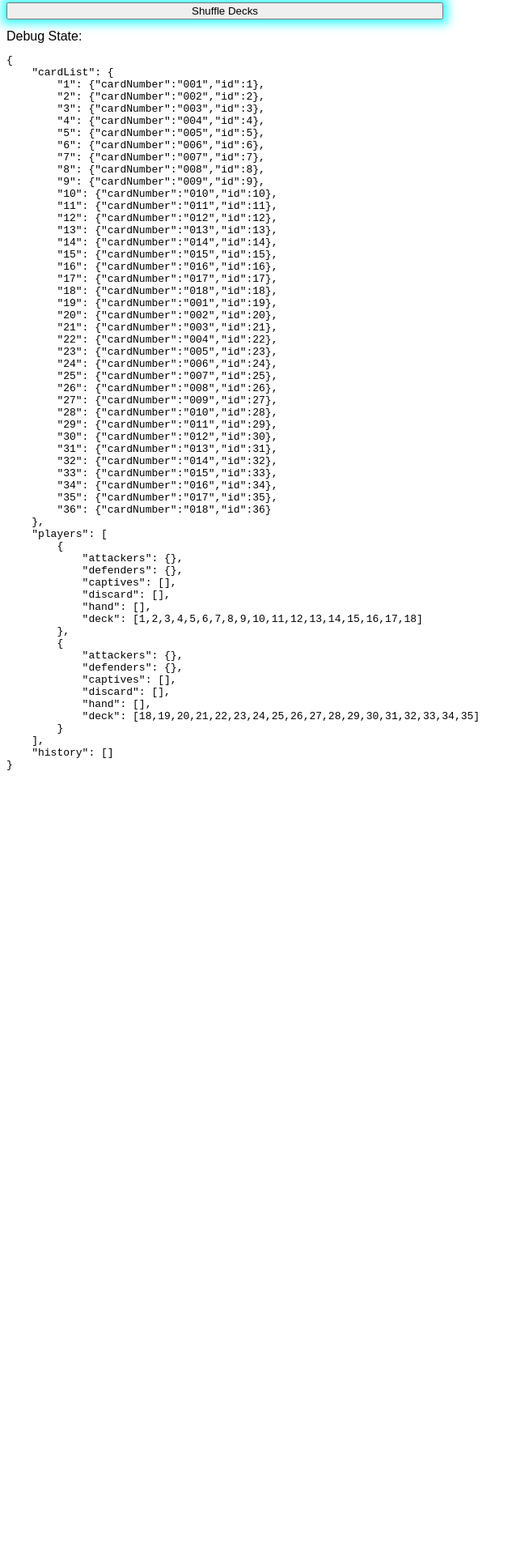
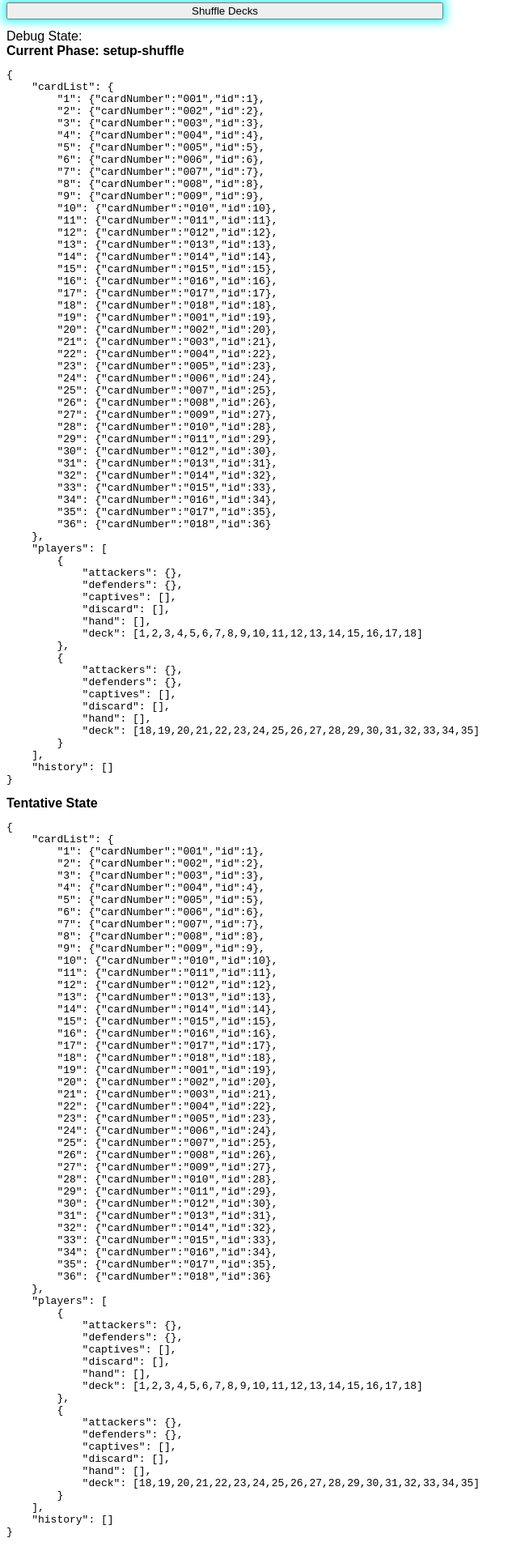
Before and after one commit to fauxsaurus/card-game, a React (Vite) app: page / in a window 1280 px wide. Shown: the part 1078-2998 px from the top of the page at 81% size, without its empty margins (0-654 px from the left). Before the commit the page ends 2051 px from the top, so only its background shows below. Built offline with nearby package versions, Linux system fonts and the light colour scheme.

Commit message:
+more debug code output

```diff
--- a/src/App.tsx
+++ b/src/App.tsx
@@ -490,7 +490,10 @@ function App() {
 			)}
 			<output>
 				<header>Debug State:</header>
+				<b>Current Phase: {nextAction}</b>
 				<pre>{stringifyState(state)}</pre>
+				<b>Tentative State</b>
+				<pre>{stringifyState(tentativeState)}</pre>
 			</output>
 		</section>
 	)
```
